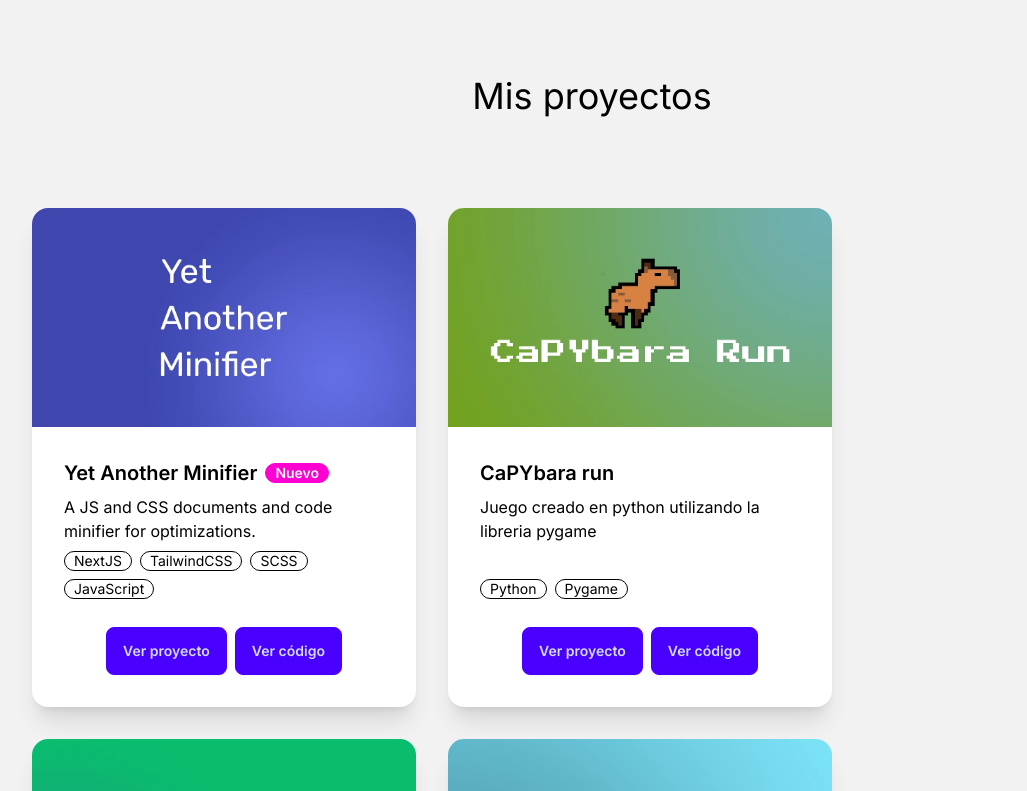
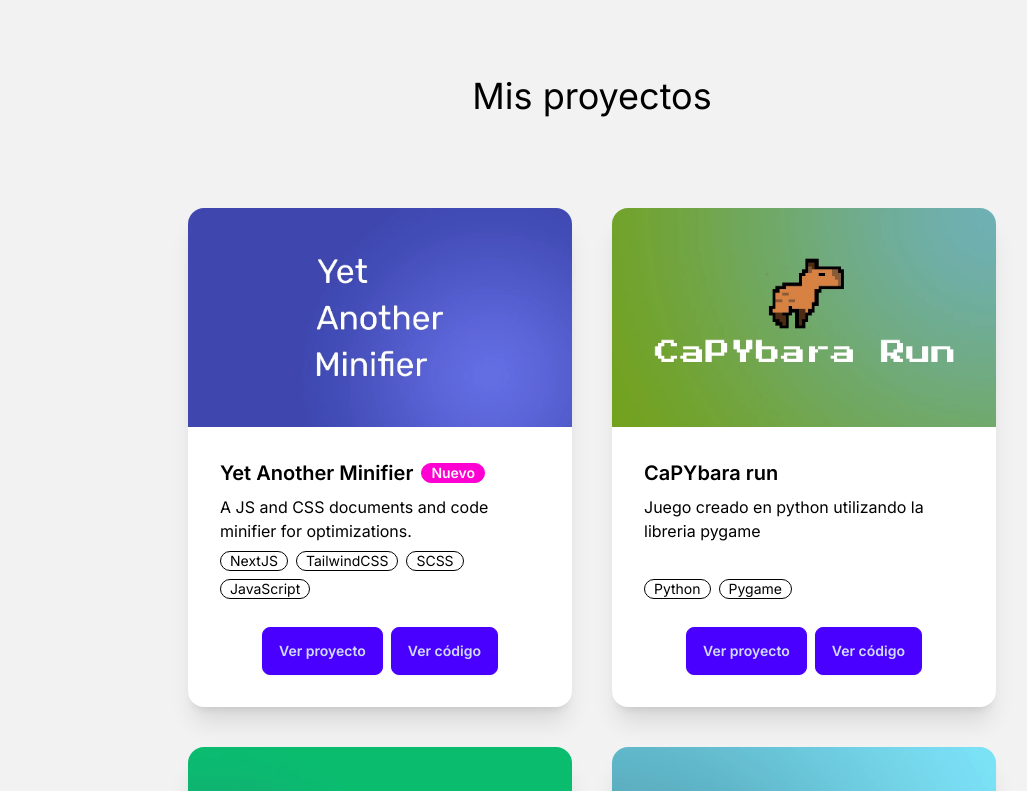
Before and after one commit to MendozaNicolas/MendozaNicolas.github.io, a Next.js app: page / in a window 1280 px wide. Shown: the part 800-1591 px from the top of the page, without its empty margins (48-1075 px from the left). Built offline with nearby package versions, Linux system fonts and the light colour scheme.

Commit message:
fixed projects view for sm devices

```diff
--- a/src/app/page.js
+++ b/src/app/page.js
@@ -26,7 +26,7 @@
       <div className="w-full flex justify-center my-3">
         <h2 id="proyectos" className="text-4xl">Mis proyectos</h2>
       </div>
-      <section className="w-screen p-5 flex flex-row flex-wrap gap-8 md:p-20">
+      <section className="w-screen p-5 flex flex-row flex-wrap gap-8 sm:justify-center sm:gap-10 md:p-20">
         <div className="card w-96 bg-base-100 shadow-xl">
           <figure><Image src="/projects/yam-landing.webp" width={1000} height={1000} alt="Yet Another Minifier" /></figure>
           <div className="card-body">
```
